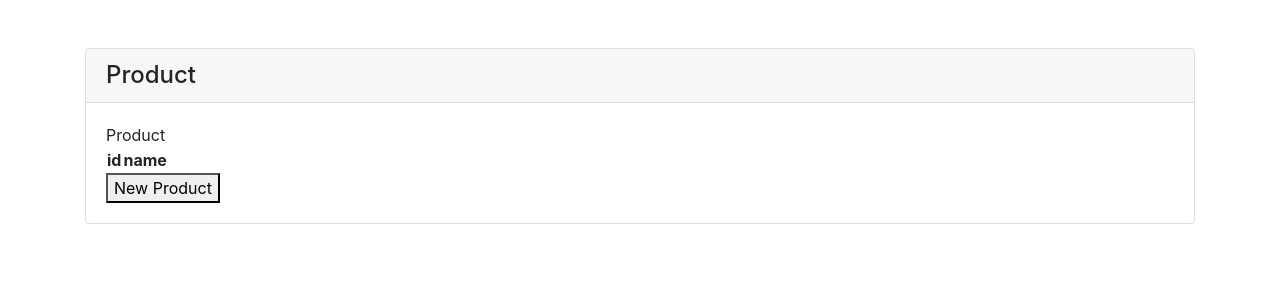
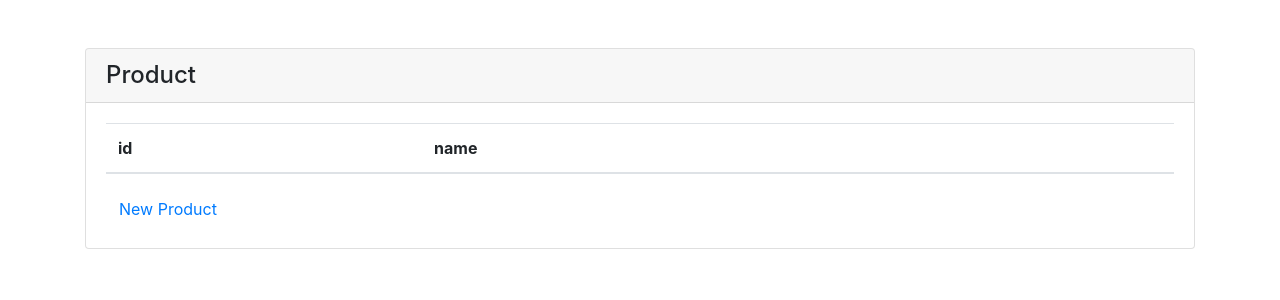
Before and after one commit to zendesksc/custom-resources-admin, a React (Create React App) app: page / in a window 1280 px wide. Both pictures are taken after a click on the button "Save". Shown: the top 300 px of the page. Built offline with nearby package versions, Linux system fonts and the light colour scheme.

Commit message:
Style ResourcesList with bootstrap

```diff
--- a/src/containers/ResourcesList.js
+++ b/src/containers/ResourcesList.js
@@ -52,10 +52,7 @@ class ResourcesList extends Component {
     return (
       <div>
         <div>
-          {this.props.resourceType.title}
-        </div>
-        <div>
-          <table>
+          <table className='table'>
             <thead>
 
               <tr>
@@ -73,7 +70,7 @@ class ResourcesList extends Component {
                   {this.props.resourceType.fields.map((field, index) => (
                     <td key={index}>{resource[field.name]}</td>
                   ))}
-                  <td><button onClick={this.handleDeleteResource.bind(this, index)}>Delete</button></td>
+                  <td><button className='btn btn-outline-danger' onClick={this.handleDeleteResource.bind(this, index)}>Delete</button></td>
                 </tr>
               ))}
 
@@ -81,11 +78,12 @@ class ResourcesList extends Component {
                 <tr>
                   {this.props.resourceType.fields.map((field, index) => (
                     <td key={index}>
-                      <input type='text' name={field.name} onChange={this.handleEditFormField} />
+                      <input className='form-control' type='text' name={field.name} onChange={this.handleEditFormField} />
+                      <small class="form-text text-muted">{field.description}</small>
                     </td>
                   ))}
                   <td>
-                    <button onClick={this.handleSaveResource}>Save</button>
+                    <button className='btn btn-primary' onClick={this.handleSaveResource}>Save</button>
                   </td>
                 </tr>
                 : null}
@@ -94,7 +92,7 @@ class ResourcesList extends Component {
           </table>
         </div>
         <div>
-          <button onClick={this.handleNewResource} disabled={this.state.isEditing}>New {this.props.resourceType.title}</button>
+          <button className='btn btn-link' onClick={this.handleNewResource} disabled={this.state.isEditing}>New {this.props.resourceType.title}</button>
         </div>
       </div>
     )
```
